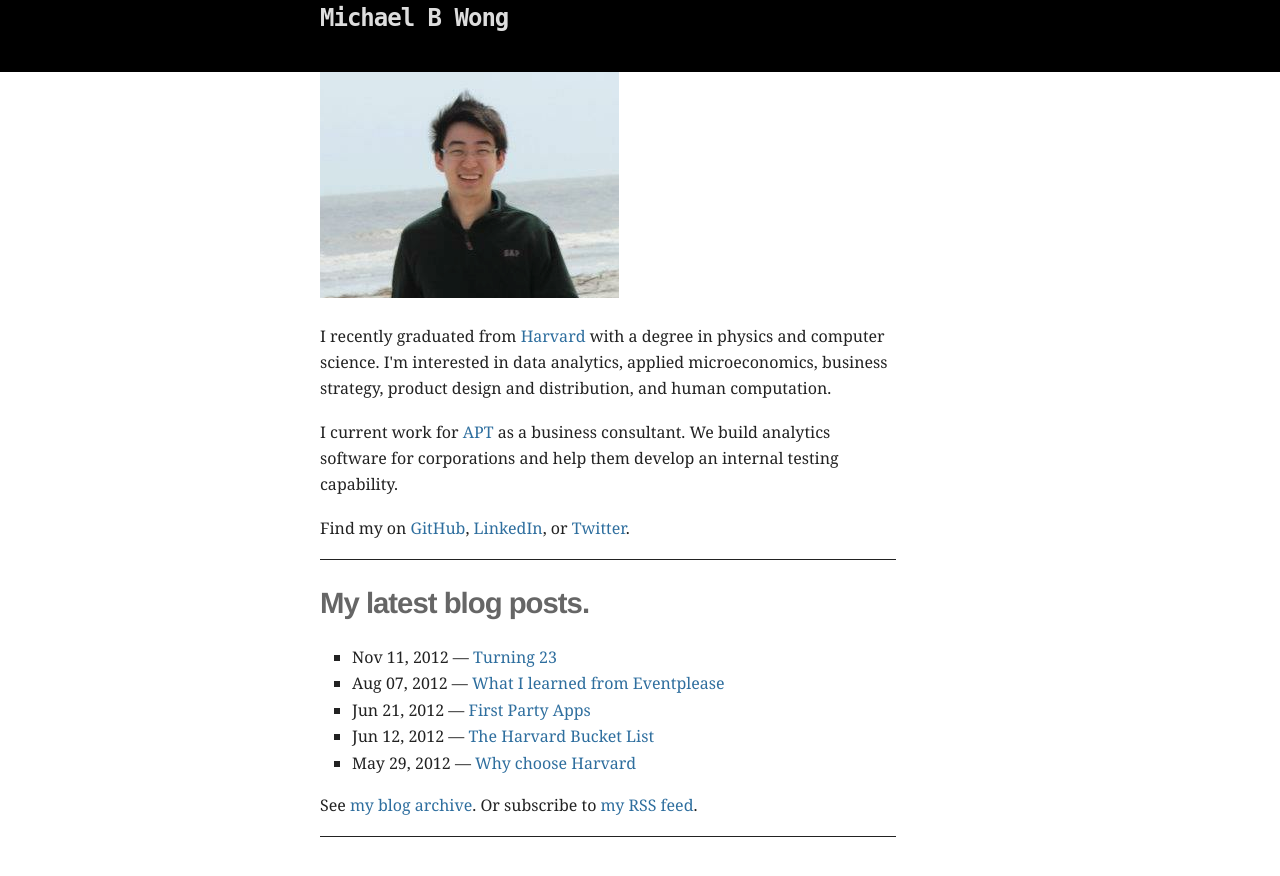
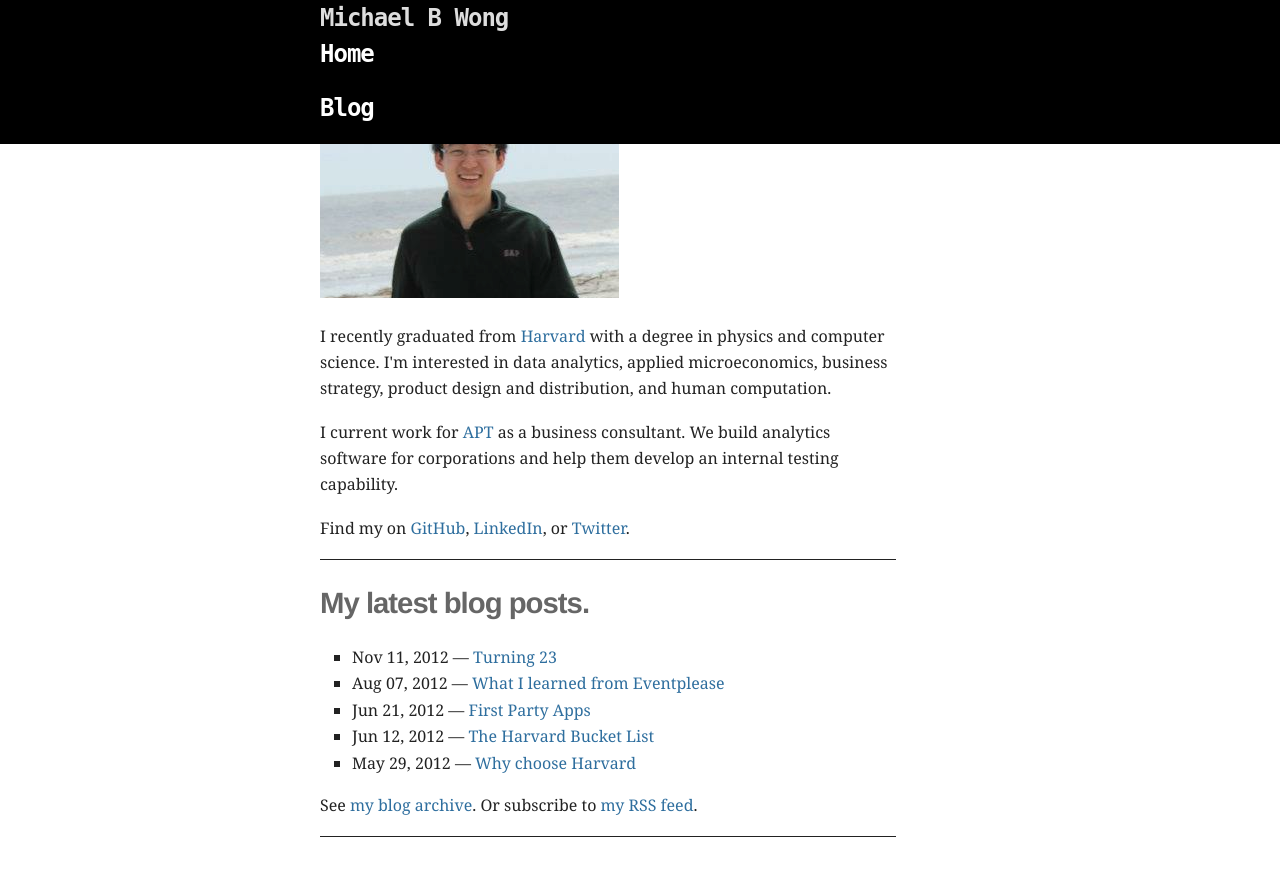
Before and after one commit to mbwong/mbwong.github.com, a Jekyll site: the page built from index.html, in a window 1280 px wide. Shown: the top 876 px of the page. Built offline with Jekyll 4.4.1, drawn with Linux system fonts in a browser that asks for light colours.

Commit message:
Update _layouts/default.html

```diff
--- a/_layouts/default.html
+++ b/_layouts/default.html
@@ -14,7 +14,9 @@
   <body>
     <header>
       <h1 id="title">
-       Michael B Wong<div align="right"> <a href="/" title="Home">Home</a> &middot; <a href="/archive.html">Blog</a><div>
+       Michael B Wong
+       <p><a href="/" title="Home">Home</a>
+       <p><a href="/archive.html">Blog</a><div>
       </h1>
     </header>
     <div id="wrapper">
```
